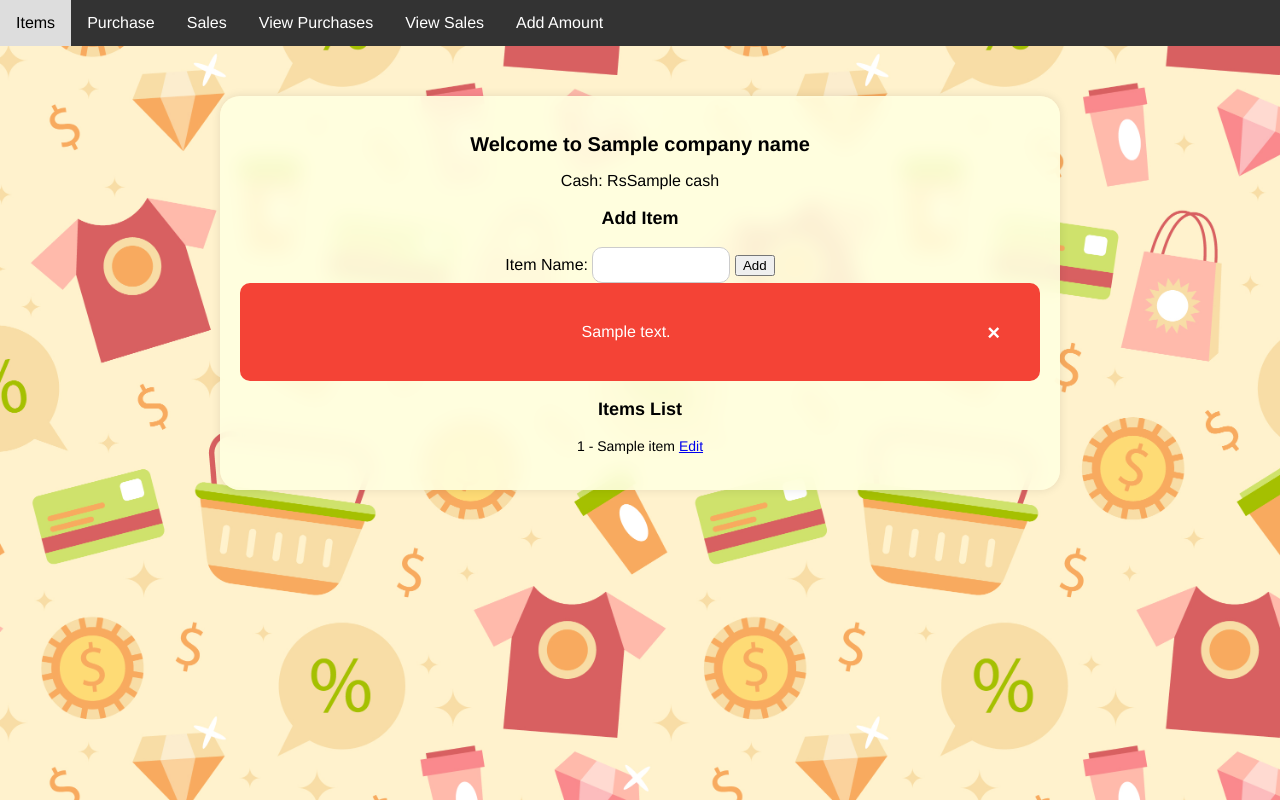
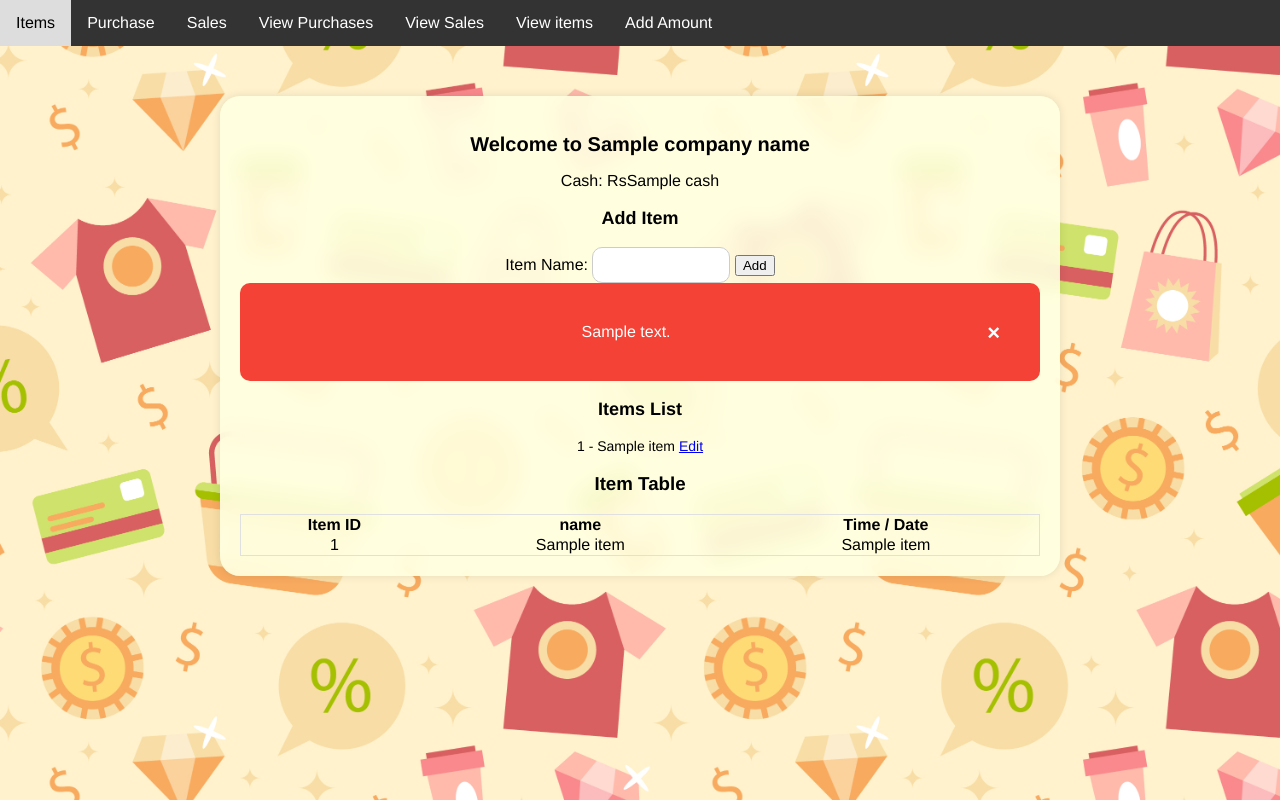
Before and after one commit to ravibharathi656/Flask-Namma-kadai-project, a Flask app: template templates/Items.html in a window 1280 px wide. Run offline with Flask 3, Linux system fonts and the light colour scheme; the template is opened without the code that fills it: most values are stand-ins (such as "Sample title", 1, 10 or a date in 2020); some libraries are stand-ins or nearby versions.

Commit message:
Update Items.html

```diff
--- a/templates/Items.html
+++ b/templates/Items.html
@@ -64,6 +64,12 @@
         .closebtn:hover {
             color: black;
         }
+        table {
+            border-collapse: collapse;
+            width: 100%;
+            border: 1px solid #e0e0e0;
+            border-radius: 10px;
+        }
         ul {
             list-style-type: none;
             padding-left: 0;
@@ -90,6 +96,7 @@
         <a href="{{ url_for('S') }}">Sales</a>
         <a href="{{ url_for('view_purchases') }}">View Purchases</a>
         <a href="{{ url_for('view_sales') }}">View Sales</a>
+        <a href="{{ url_for('view_items1') }}">View items</a>
         <a href="{{ url_for('Am') }}">Add Amount</a>
     </div>
     <div class="container">
@@ -107,6 +114,21 @@
                 <li>{{ item[0] }} - {{ item[1] }} <a href="{{ url_for('edit_item', item_id=item[0]) }}">Edit</a></li>
             {% endfor %}
         </ul>
+        <h3>Item Table</h3>
+        <table>
+            <tr>
+                <th>Item ID</th>
+                <th>name</th>
+                <th>Time / Date</th>
+            </tr>
+            {% for item in items %}
+                <tr>
+                    <td>{{ item[0] }}</td>
+                    <td>{{ item[1] }}</td>
+                    <td>{{ item[2] }}</td>
+                </tr>
+            {% endfor %}
+        </table>
     </div>
 
     <script>
```
